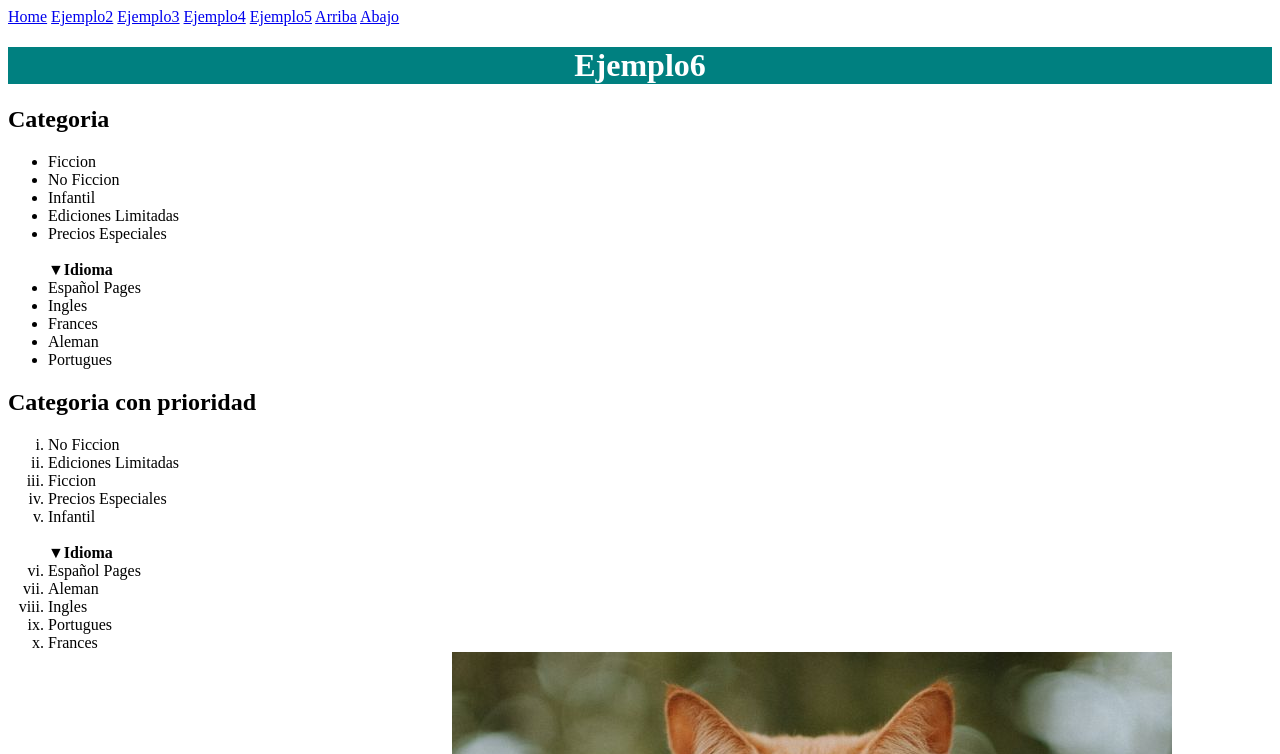
After one commit to Fernando3281/Proyecto_TiendaDAP, a Spring Boot app: page /ejemplo6.html in a window 1280 px wide. The commit adds this page. Shown: the top 754 px of the page. Run offline with Spring Boot 4, Linux system fonts and the light colour scheme.

Commit message:
push semana 2

```diff
--- /dev/null
+++ b/dev/Tienda_VI/tienda_v1/src/main/resources/static/ejemplo6.html
@@ -0,0 +1,58 @@
+<!DOCTYPE html>
+<!--
+Click nbfs://nbhost/SystemFileSystem/Templates/Licenses/license-default.txt to change this license
+Click nbfs://nbhost/SystemFileSystem/Templates/Other/html.html to edit this template
+-->
+<html>
+    <head>
+        <title>TODO supply a title</title>
+        <meta charset="UTF-8">
+        <meta name="viewport" content="width=device-width, initial-scale=1.0">
+    </head>
+    <body>
+        <a href="index.html">Home</a>
+        <a href="ejemplo2.html">Ejemplo2</a>
+        <a href="ejemplo3.html">Ejemplo3</a>
+        <a href="ejemplo4.html">Ejemplo4</a>
+        <a href="ejemplo5.html">Ejemplo5</a>
+        <a href="index.html">Arriba</a>
+        <a href="ejemplo4.html">Abajo</a>
+        <div>
+            <h1 style="text-align: center; background-color: teal; color: white"> Ejemplo6 </h1>
+        </div>
+        <h2> Categoria </h2>
+        <ul>
+            <li>Ficcion</li>
+            <li>No Ficcion</li>
+            <li>Infantil</li>
+            <li>Ediciones Limitadas</li>
+            <li>Precios Especiales</li>
+
+            <l><br><strong> ▼Idioma </strong></l>
+            <li>Español Pages</li>
+            <li>Ingles</li>
+            <li>Frances</li>
+            <li>Aleman</li>
+            <li>Portugues</li>
+        </ul>
+
+        <h2> Categoria con prioridad</h2>
+        <ol type="i">
+            <li>No Ficcion</li>
+            <li>Ediciones Limitadas</li>
+            <li>Ficcion</li>
+            <li>Precios Especiales</li>
+            <li>Infantil</li>
+
+            <l><br><strong> ▼Idioma </strong></l>
+            <li>Español Pages</li>
+            <li>Aleman</li>
+            <li>Ingles</li>
+            <li>Portugues</li>
+            <li>Frances</li>
+
+            <img src="C:\Proyecto_TiendaDAP\dev\Tienda_VI\tienda_v1\src\main\resources\static.img\gato2.jpeg" alt=""/>
+            <img src="../static.img/gato1.jpg" alt="" width=""/>
+        </ol>
+    </body>
+</html>
```
Also changed, not shown: dev/Tienda_VI/tienda_v1/src/main/resources/static.css/estilo.css (added, +14 -0 lines), dev/Tienda_VI/tienda_v1/src/main/resources/static/index.html (+75 -1 lines), dev/Tienda_VI/tienda_v1/src/main/resources/static.img/gato1.jpg (added), dev/Tienda_VI/tienda_v1/src/main/resources/static.img/gato2.jpeg (added).
